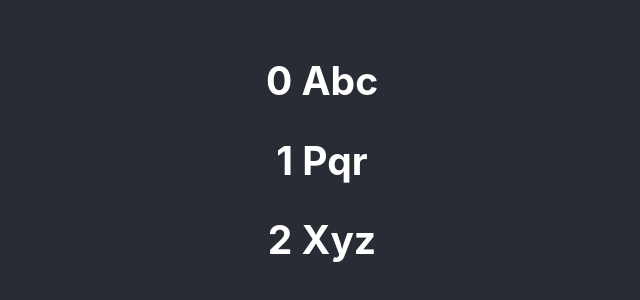
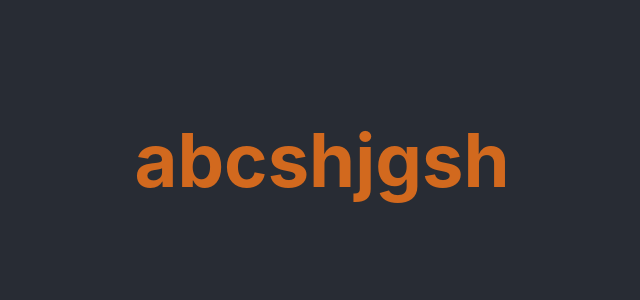
Before and after one commit to vishalrindhe/react, a React (Create React App) app: page / in a window 1280 px wide. Shown: the part 240-540 px from the top of the page, without its empty margins (318-958 px from the left). Built offline with nearby package versions, Linux system fonts and the light colour scheme.

Commit message:
using css proprty by another .css file

```diff
--- a/src/App.js
+++ b/src/App.js
@@ -11,6 +11,8 @@
 import ParentComponent from './components/parentComponent';
 import UserGreeting from './components/UserGreeting';
 import NameList from './components/NameList';
+import Stylesheet from './components/Stylesheet';
+
 
 
 
@@ -38,7 +40,8 @@
         {/* <EventBind></EventBind> */}
         {/* <ParentComponent></ParentComponent> */}
         {/* <UserGreeting /> */}
-        <NameList />
+        {/* <NameList /> */}
+        <Stylesheet primary={true} />
       </header>
     </div>
   );
--- /dev/null
+++ b/src/components/Stylesheet.js
@@ -0,0 +1,14 @@
+import React from 'react'
+import './myStyle.css'
+
+function Stylesheet(props) {
+    let className = props.primary ? 'primary' : ''
+    return (
+        <div>
+            <h1 className={`${className} font-xl`}>abcshjgsh</h1>
+        </div>
+    )
+}
+
+
+export default Stylesheet
--- /dev/null
+++ b/src/components/myStyle.css
@@ -0,0 +1,7 @@
+.primary{
+    color: chocolate;
+}
+
+.font-xl{
+    font-size: 74px;
+}
```
